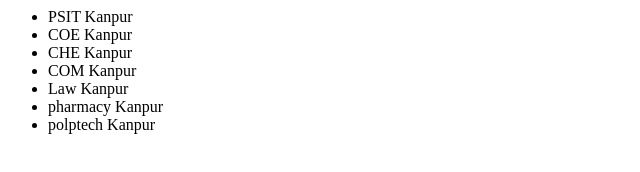
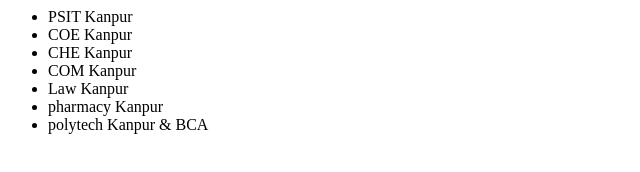
Before and after one commit to drharshdev/harsh, a plain HTML site: page index.html in a window 1280 px wide. Shown: the full height of the page, 0-640 px from the left. Drawn offline with Linux system fonts and the light colour scheme.

Commit message:
1 First Change

```diff
--- a/index.html
+++ b/index.html
@@ -7,5 +7,5 @@
 <li> COM Kanpur </li>
 <li> Law Kanpur </li>
 <li> pharmacy Kanpur </li>
-<li> polptech Kanpur </li>
+<li> polytech Kanpur & BCA</li>
 </ul>
```
